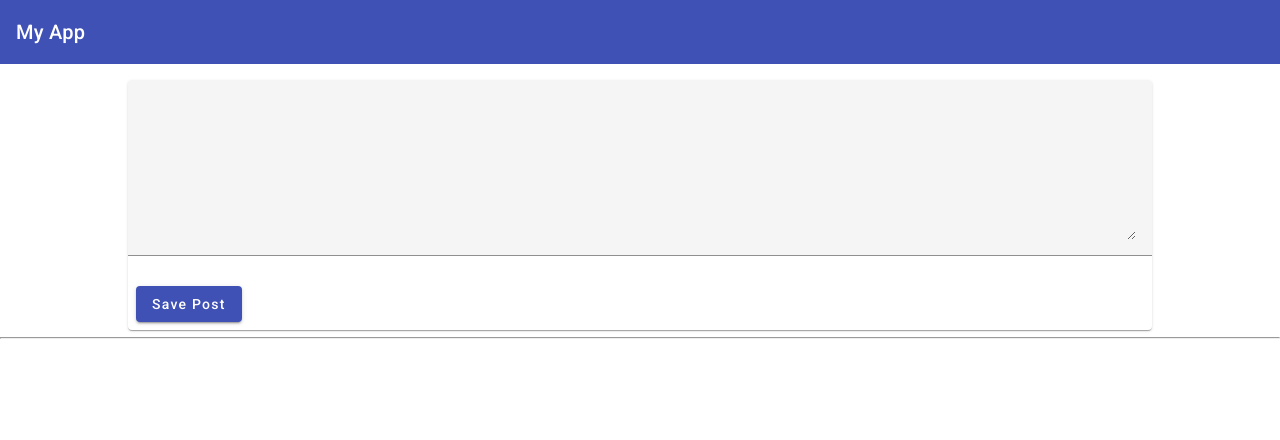
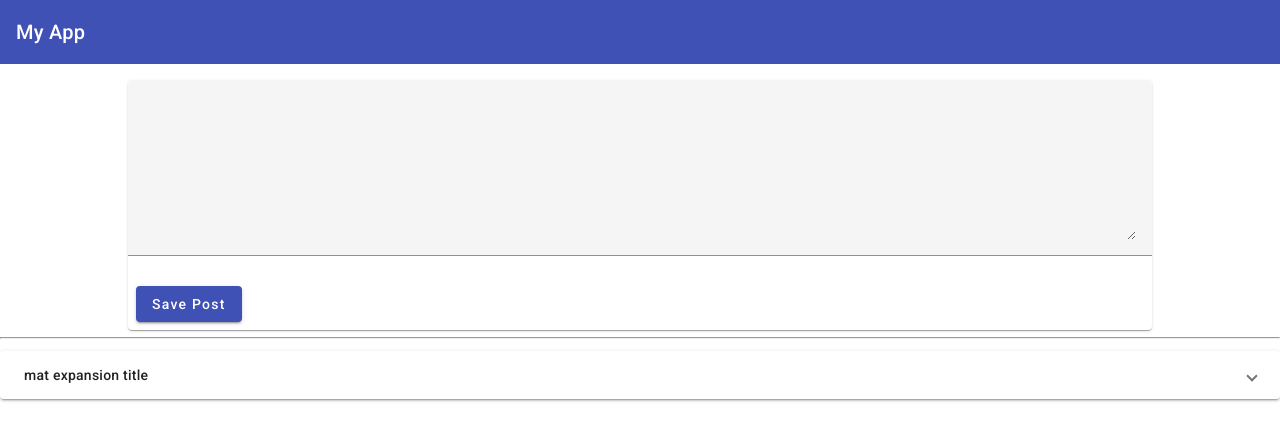
Before and after one commit to doug-newton/mean-course-udemy, an Angular app: page / in a window 1280 px wide. Shown: the top 440 px of the page. Built offline with nearby package versions, Linux system fonts and the light colour scheme.

Commit message:
add and use mat-expansion

```diff
--- a/src/app/app.module.ts
+++ b/src/app/app.module.ts
@@ -5,6 +5,7 @@ import { MatInputModule } from '@angular/material/input';
 import { MatCardModule } from '@angular/material/card';
 import { MatButtonModule } from '@angular/material/button';
 import { MatToolbarModule } from '@angular/material/toolbar';
+import { MatExpansionModule } from '@angular/material/expansion';
 
 import { AppRoutingModule } from './app-routing.module';
 import { AppComponent } from './app.component';
@@ -29,7 +30,8 @@ import { PostListComponent } from './posts/post-list/post-list.component';
     MatInputModule,
     MatCardModule,
     MatButtonModule,
-    MatToolbarModule
+    MatToolbarModule,
+    MatExpansionModule
   ],
   providers: [],
   bootstrap: [AppComponent]
--- a/src/app/posts/post-list/post-list.component.html
+++ b/src/app/posts/post-list/post-list.component.html
@@ -0,0 +1,8 @@
+<mat-accordion>
+    <mat-expansion-panel>
+        <mat-expansion-panel-header>
+            mat expansion title
+        </mat-expansion-panel-header>
+        <p>I'm in the mat expansion panel</p>
+    </mat-expansion-panel>
+</mat-accordion>
```
